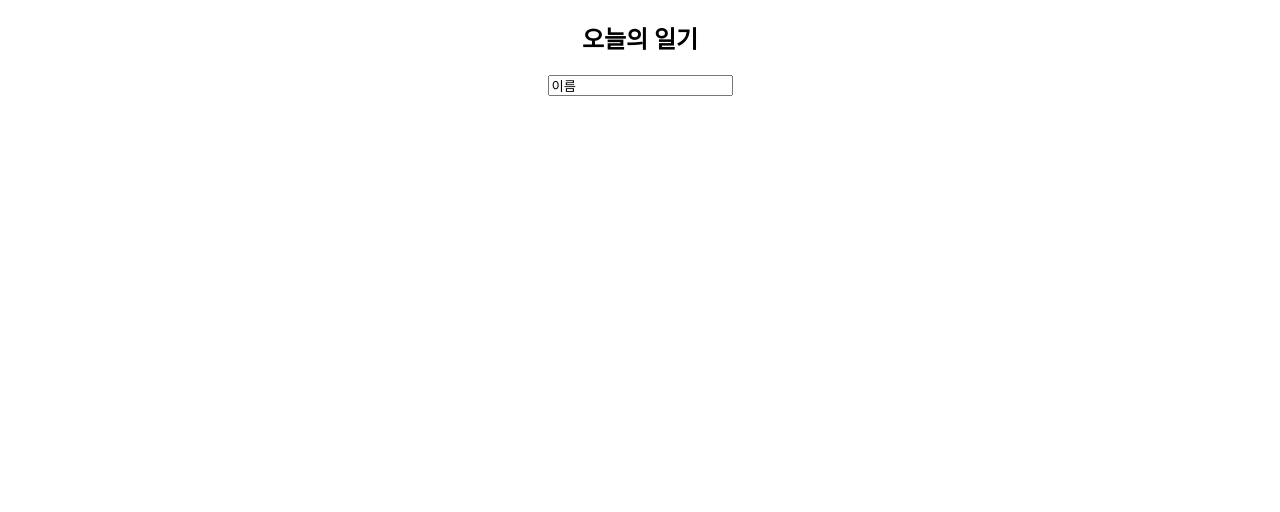
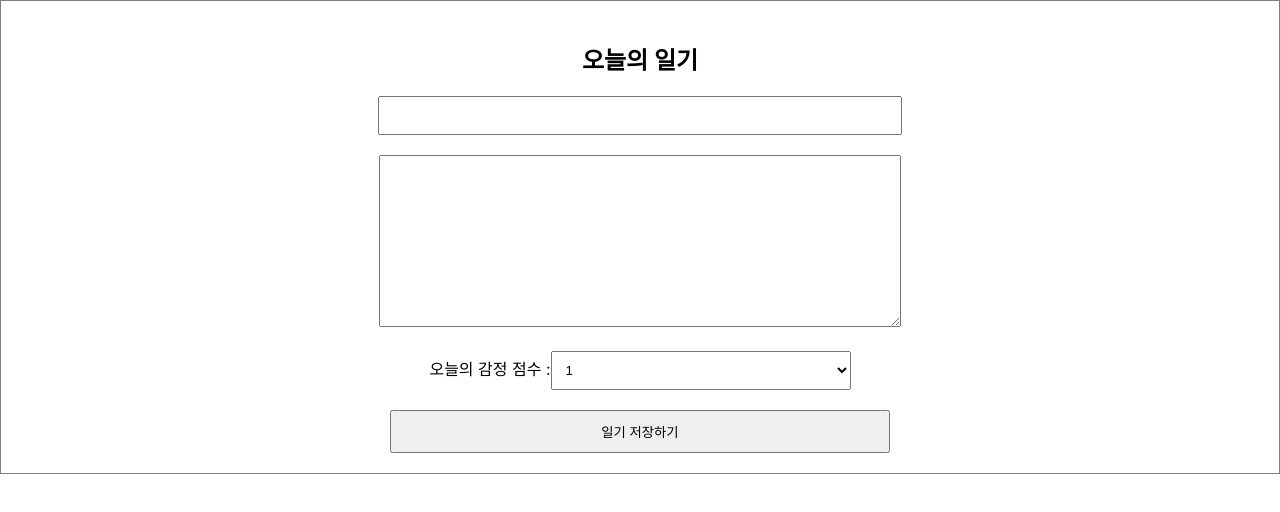
Before and after one commit to eunhye3333/TIL, a React (Create React App) app in the folder simplediary/: page / in a window 1280 px wide. Shown: the top 512 px of the page. Built offline with nearby package versions, Linux system fonts and the light colour scheme.

Commit message:
일기장 기초

```diff
--- a/simplediary/src/App.css
+++ b/simplediary/src/App.css
@@ -1,38 +1,28 @@
-.App {
+.DiaryEditor {
+  border: 1px solid gray;
   text-align: center;
+  padding: 20px;
 }
 
-.App-logo {
-  height: 40vmin;
-  pointer-events: none;
+.DiaryEditor input,
+textarea {
+  margin-bottom: 20px;
+  width: 500px;
+  padding: 10px;
 }
 
-@media (prefers-reduced-motion: no-preference) {
-  .App-logo {
-    animation: App-logo-spin infinite 20s linear;
-  }
+.DiaryEditor textarea {
+  height: 150px;
 }
 
-.App-header {
-  background-color: #282c34;
-  min-height: 100vh;
-  display: flex;
-  flex-direction: column;
-  align-items: center;
-  justify-content: center;
-  font-size: calc(10px + 2vmin);
-  color: white;
+.DiaryEditor select {
+  width: 300px;
+  padding: 10px;
+  margin-bottom: 20px;
 }
 
-.App-link {
-  color: #61dafb;
+.DiaryEditor button {
+  width: 500px;
+  padding: 10px;
+  cursor: pointer;
 }
-
-@keyframes App-logo-spin {
-  from {
-    transform: rotate(0deg);
-  }
-  to {
-    transform: rotate(360deg);
-  }
-}
--- a/simplediary/src/DiaryEditor.js
+++ b/simplediary/src/DiaryEditor.js
@@ -1,18 +1,75 @@
 import { useState } from "react";
 
 const DiaryEditor = () => {
-  const [author, setAutor] = useState("이름");
+  const [state, setState] = useState({
+    author: "",
+    content: "",
+    emotion: 1,
+  }); // 비슷한 동작을 하는 state의 경우 이렇게 묶을 수 있음
+
+  // const [author, setAutor] = useState("");
+  // const [content, setContent] = useState("");
+
+  const handleChangeState = (e) => {
+    console.log(e.target.name);
+    console.log(e.target.value);
+
+    setState({
+      ...state,
+      [e.target.name]: e.target.value,
+    });
+  }; // onChange 합치기
+
+  const handleSubmit = () => {
+    console.log(state);
+    alert("저장 성공");
+  };
 
   return (
     <div className="DiaryEditor">
       <h2>오늘의 일기</h2>
       <div>
         <input
-          value={author}
-          onChange={(e) => {
-            console.log(e);
-          }}
+          name="author"
+          value={state.author}
+          // onChange={(e) => {
+          //   // console.log(e.target.value);
+          //   // console.log(e.target.name); // 타겟의 name 출력 가능
+          //   // setAutor(e.target.value); // input 값이 바뀌게 해주는 설정
+          //   setState({
+          //     ...state, // 가지고 있는 프로퍼티를 펼쳐주는 것, 기본적으로 원래의 값을 알아서 세팅 가능
+          //     // 객체가 만들어질 때 이 순서대로 만들어지기 때문에 만약 ...state를 뒤에 쓰면 원래의 값으로 덮어씌워져서 정상 동작 안 함
+          //     author: e.target.value,
+          //     // content: state.content
+          //   }); // author의 값만 수정해야 함
+          // }}
+
+          onChange={handleChangeState}
         />
+      </div>
+      <div>
+        <textarea
+          name="content"
+          value={state.content}
+          onChange={handleChangeState}
+        />
+      </div>
+      <div>
+        오늘의 감정 점수 :
+        <select
+          name="emotion"
+          value={state.emotion}
+          onChange={handleChangeState}
+        >
+          <option value={1}>1</option>
+          <option value={2}>2</option>
+          <option value={3}>3</option>
+          <option value={4}>4</option>
+          <option value={5}>5</option>
+        </select>
+      </div>
+      <div>
+        <button onClick={handleSubmit}>일기 저장하기</button>
       </div>
     </div>
   );
```
